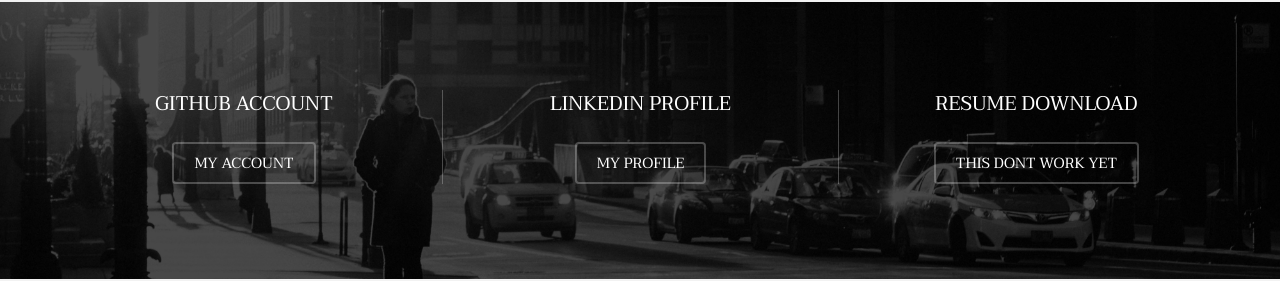
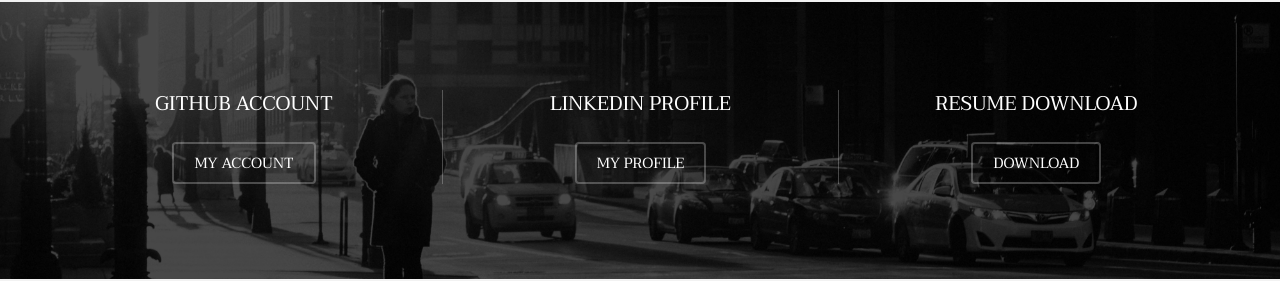
Before and after one commit to JasonKassies/My_Website, a plain HTML site: page index.html in a window 1280 px wide. Shown: the part 2178-2459 px from the top of the page. Drawn offline with Linux system fonts and the light colour scheme.

Commit message:
adding resume pdf and implementing the download button

```diff
--- a/index.html
+++ b/index.html
@@ -109,7 +109,7 @@
 							</header>
 							<!-- <p>Suspendisse mauris. Fusce accumsan mollis eros. Pellentesque a diam sit amet mi ullamcorper vehicula.</p> -->
 							<ul class="actions">
-								<li><a href="#" class="button alt">this dont work yet</a></li>
+								<li><a href="JKassies.pdf" class="button alt" download>Download</a></li>
 							</ul>
 						</div>
 					</div>
```
Also changed, not shown: 1 other file.
